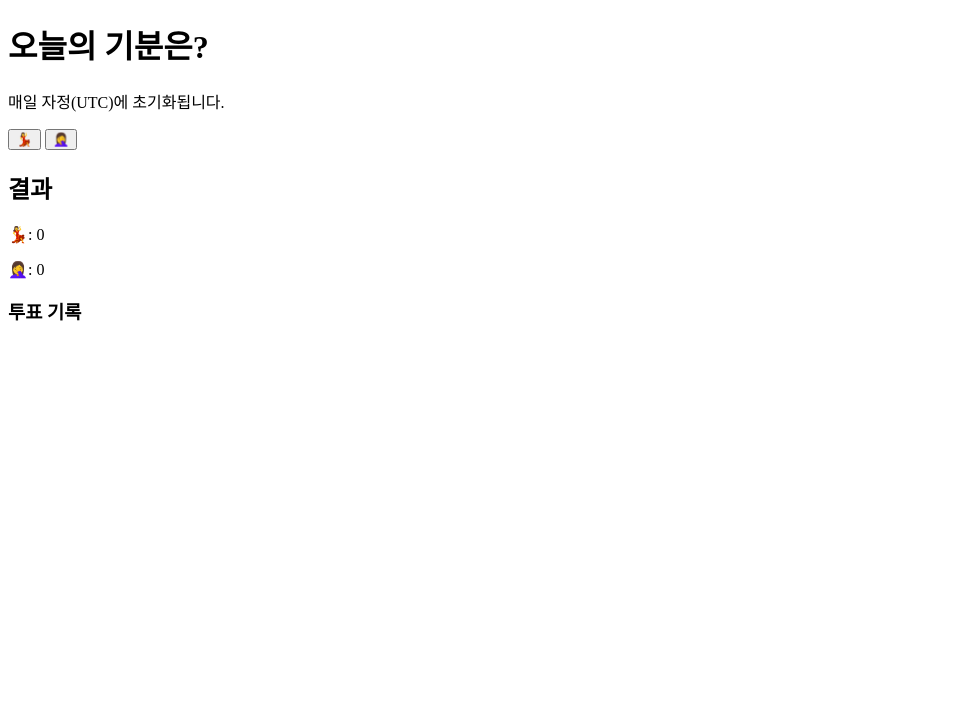
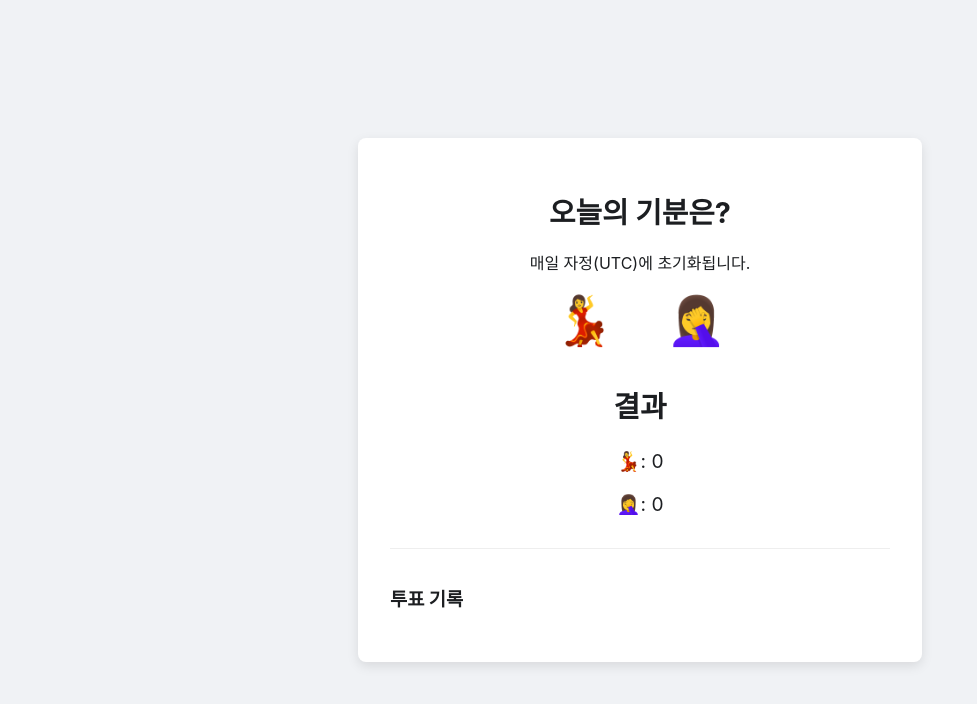
Before and after one commit to toastout/tasting, a plain HTML site: page index.html in a window 1280 px wide. Shown: the whole page, without its empty margins (0-977 px from the left). Drawn offline with Linux system fonts and the light colour scheme; no server answers.

Commit message:
Add files via upload

```diff
--- a/style.css
+++ b/style.css
@@ -1,3 +1,58 @@
+body {
+    font-family: -apple-system, BlinkMacSystemFont, 'Segoe UI', Roboto, Oxygen, Ubuntu, Cantarell, 'Open Sans', 'Helvetica Neue', sans-serif;
+    background-color: #f0f2f5;
+    color: #1c1e21;
+    display: flex;
+    justify-content: center;
+    align-items: center;
+    min-height: 100vh;
+    margin: 0;
+}
+.container {
+    background-color: white;
+    padding: 2rem;
+    border-radius: 8px;
+    box-shadow: 0 4px 12px rgba(0, 0, 0, 0.1);
+    width: 90%;
+    max-width: 500px;
+    text-align: center;
+}
+h1 { font-size: 1.8rem; }
+.vote-section button {
+    font-size: 3rem;
+    background: none;
+    border: 2px solid transparent;
+    border-radius: 50%;
+    cursor: pointer;
+    margin: 0 1rem;
+    transition: transform 0.2s, border-color 0.2s;
+}
+.vote-section button:hover {
+    transform: scale(1.1);
+    border-color: #ddd;
+}
+.results-section {
+    margin-top: 2rem;
+    font-size: 1.2rem;
+}
+.log-section {
+    margin-top: 2rem;
+    text-align: left;
+    max-height: 200px;
+    overflow-y: auto;
+    border-top: 1px solid #eee;
+    padding-top: 1rem;
+}
+#log-list {
+    list-style-type: none;
+    padding: 0;
+    font-size: 0.9rem;
+    color: #606770;
+}
+#log-list li {
+    padding: 0.25rem 0;
+}
+
 /* [추가] 관리자 버튼 스타일 */
 #reset-button {
     background-color: #ff4d4d;
```
